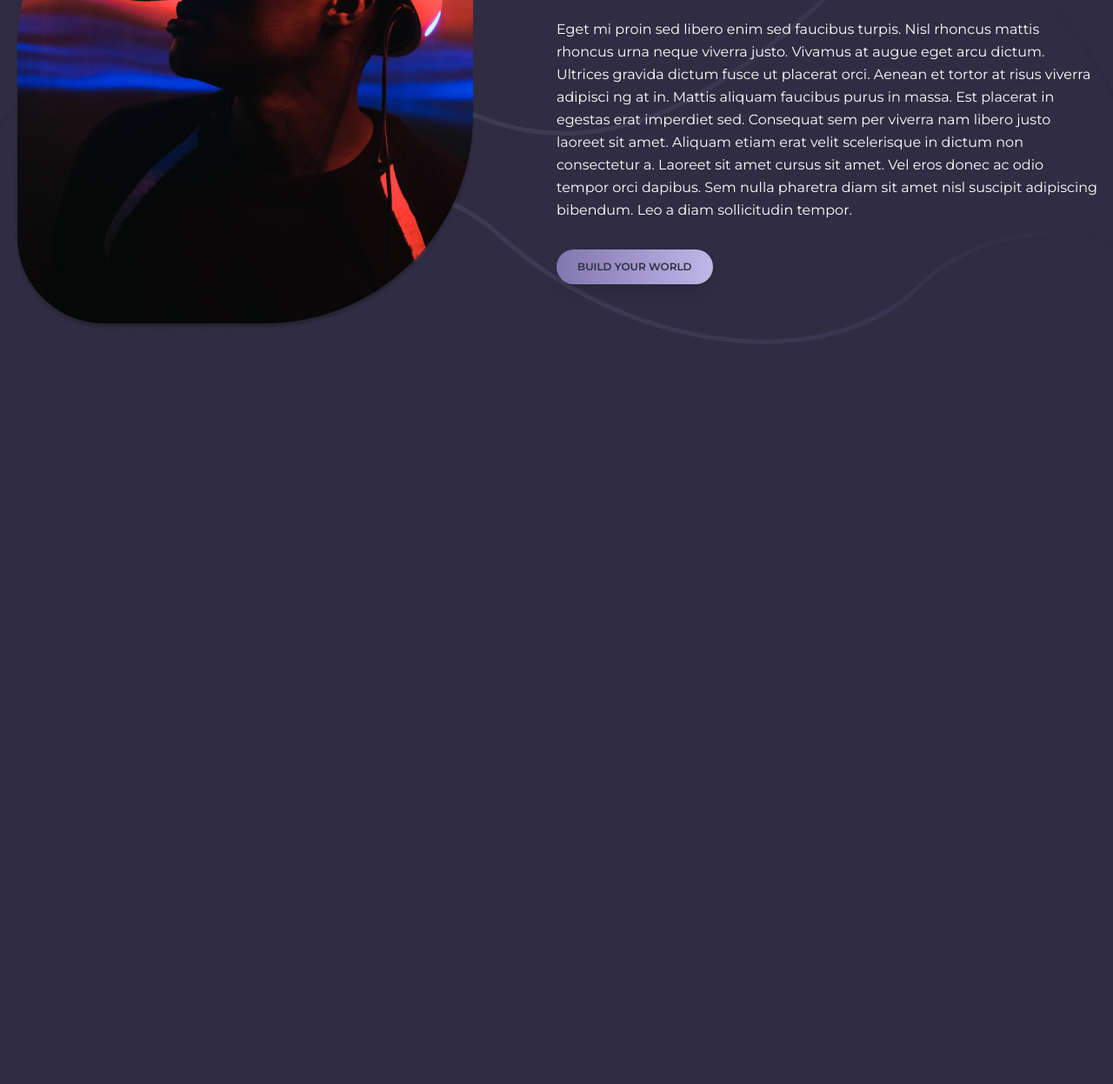
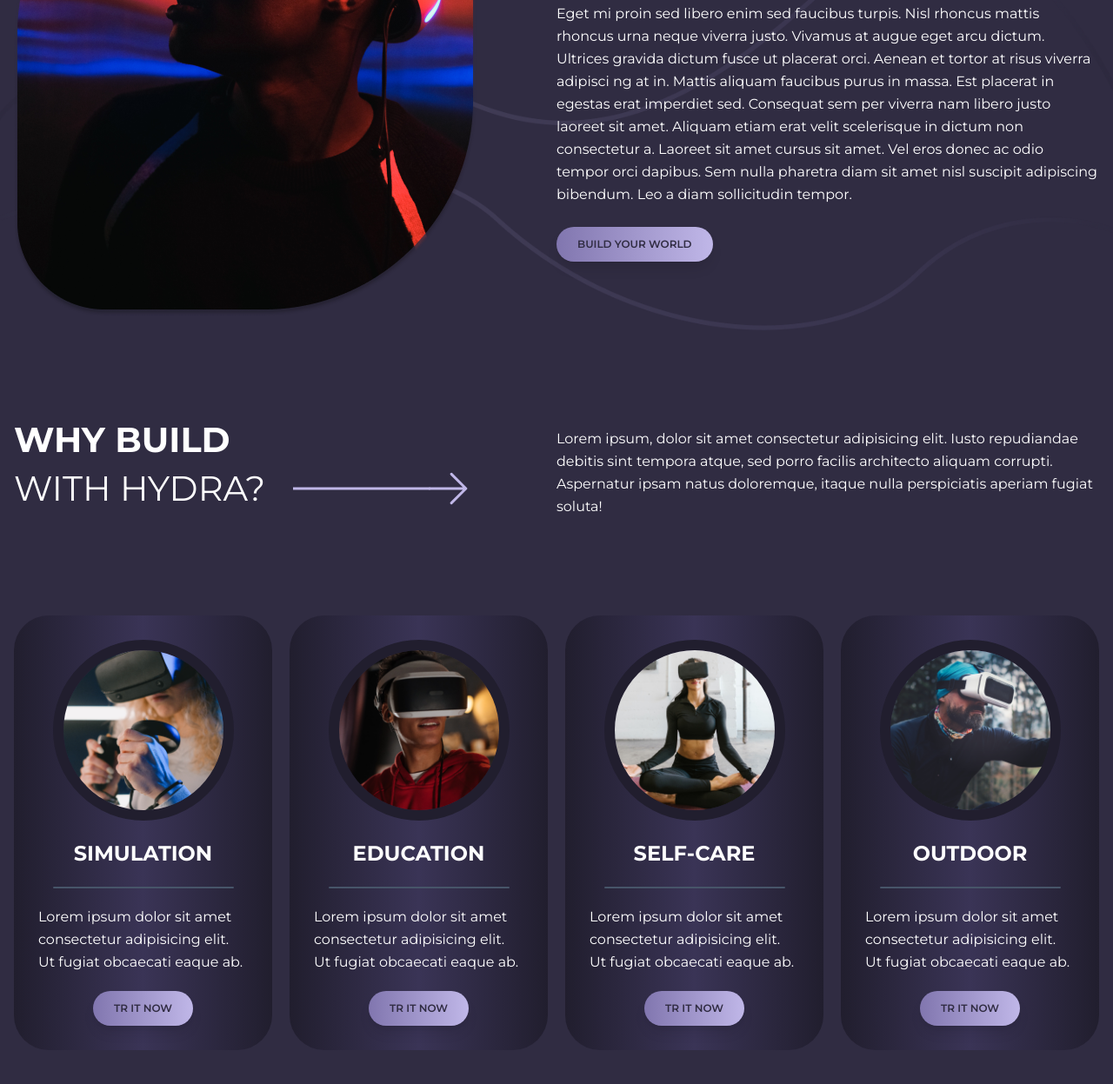
Before and after one commit to rustiandacodes/hydra-virtual-reality-landingpage-w-tailwind, a website: page index.html in a window 1280 px wide. Shown: the part 1311-2558 px from the top of the page at 87% size. Before the commit the page ends 1707 px from the top, so only its background shows below. Drawn offline with nearby package versions, Linux system fonts and the light colour scheme.

Commit message:
added services section

```diff
--- a/index.html
+++ b/index.html
@@ -42,7 +42,7 @@
             <a href="#" class="uppercase text-paragraph font-bold px-5 py-2 rounded-full border-[3px] border-white mr-2 hover:text-primary hover:bg-gradient hover:border-none hover:py-3">contact us</a>
             <a href="#" class="uppercase text-paragraph font-bold px-5 py-3 rounded-full text-primary bg-gradient hover:opacity-80">join hydra</a>
           </div>
-          <button id="hamburger" class="rotate-180 h-10 relative lg:hidden">
+          <button id="hamburger" class="rotate-180 h-10 lg:hidden">
             <span class="hamburger-inline-corner duration-300 origin-top-left"></span>
             <span class="hamburger-inline-middle duration-300"></span>
             <span class="hamburger-inline-corner duration-300 origin-bottom-left"></span>
@@ -166,7 +166,7 @@
     <!-- Hero Section End -->
 
     <!-- About Section First -->
-    <section id="about" class="pt-32 pb-26 relative">
+    <section id="about" class="pt-28 lg:32 relative">
       <img class="hidden lg:block absolute bottom-1/4 -z-30" src="/dist/assets/about-vector-top.png" alt="vector-about">
       <img class="hidden lg:block absolute bottom-0 -z-30" src="/dist/assets/about-vector-bottom.png" alt="vector-about">
       <div class="container p-4 mx-auto">
@@ -192,7 +192,7 @@
             <h2 class="uppercase font-bold">about</h2>
             <h2 class="uppercase font-extralight">hydra var</h2>
             </div>
-            <p class="font-light mt-8
+            <p class="font-light mt-5
             ">Eget mi proin sed libero enim sed faucibus turpis. Nisl
             rhoncus mattis rhoncus urna neque viverra justo. Vivamus
             at augue eget arcu dictum. Ultrices gravida dictum fusce
@@ -205,7 +205,7 @@
             odio tempor orci dapibus. Sem nulla pharetra diam sit
             amet nisl suscipit adipiscing bibendum. Leo a diam
             sollicitudin tempor.</p>
-            <div class="w-full flex items-center gap-5 p-4 lg:p-0 mt-8">
+            <div class="w-full flex items-center gap-5 p-4 lg:p-0 mt-6">
               <a href="#" class="btn-gradient">build your world</a>
             </div>
           </div>
@@ -214,6 +214,84 @@
     </section>
     <!-- About Section End -->
 
+    <!-- Services Section Start -->
+    <section id="services" class="pt-20 lg:32">
+      <div class="container mx-auto p-4">
+        <div class="lg:flex items-center mb-8 lg:mb-24">
+          <div class="text-center lg:text-start lg:w-1/2">
+            <h2 class="uppercase font-bold">why build</h2>
+            <div class="lg:flex items-center gap-8 lg:-mt-6">
+              <h2 class="uppercase font-extralight">with hydra?</h2>
+              <span class="hidden lg:inline"><img src="/dist/assets/long-arrow.svg" alt="long-arrow"></span>
+            </div>
+          </div>
+          <div class="hidden lg:block w-1/2
+          ">
+            <p>Lorem ipsum, dolor sit amet consectetur adipisicing elit. Iusto repudiandae debitis sint tempora atque, sed porro facilis architecto aliquam corrupti. Aspernatur ipsam natus doloremque, itaque nulla perspiciatis aperiam fugiat soluta!</p>
+          </div>
+        </div>
+            <div class="swiper servicesSwiper relative cursor-grab">
+              <!-- Additional required wrapper -->
+              <div class="swiper-wrapper">
+                <!-- Slides -->
+                <div class="swiper-slide w-full h-40 bg-gradient-to-r from-purpleCorner via-purpleMiddle to-purpleCorner p-7 mx-auto rounded-[40px]">
+                  <div class=" flex flex-col items-center gap-5">
+                    <img class="rounded-full w-52 border-purpleCorner border-[12px]" src="/dist/assets/hydra-simsulation.png" alt="">
+                    <h3 class="uppercase text-h3 font-bold">simulation</h3>
+                    <span class="w-52 h-[2px] rounded-full bg-slate-600"></span>
+                    <p >Lorem ipsum dolor sit amet consectetur adipisicing elit. Ut fugiat obcaecati eaque ab.</p>
+                    <div class="w-52">
+                      <a href="#" class="btn-gradient mx-auto">tr it now</a>
+                    </div>
+                  </div>
+                </div>
+                <div class="swiper-slide w-full h-40 bg-gradient-to-r from-purpleCorner via-purpleMiddle to-purpleCorner p-7 mx-auto rounded-[40px]">
+                  <div class=" flex flex-col items-center gap-5">
+                    <img class="rounded-full w-52 border-purpleCorner border-[12px]" src="/dist/assets/hydra-education.png" alt="">
+                    <h3 class="uppercase text-h3 font-bold">education</h3>
+                    <span class="w-52 h-[2px] rounded-full bg-slate-600"></span>
+                    <p >Lorem ipsum dolor sit amet consectetur adipisicing elit. Ut fugiat obcaecati eaque ab.</p>
+                    <div class="w-52">
+                      <a href="#" class="btn-gradient mx-auto">tr it now</a>
+                    </div>
+                  </div>
+                </div>
+                <div class="swiper-slide w-full h-40 bg-gradient-to-r from-purpleCorner via-purpleMiddle to-purpleCorner p-7 mx-auto rounded-[40px]">
+                  <div class=" flex flex-col items-center gap-5">
+                    <img class="rounded-full w-52 border-purpleCorner border-[12px]" src="/dist/assets/hydra-selfcare.png" alt="">
+                    <h3 class="uppercase text-h3 font-bold">self-care</h3>
+                    <span class="w-52 h-[2px] rounded-full bg-slate-600"></span>
+                    <p >Lorem ipsum dolor sit amet consectetur adipisicing elit. Ut fugiat obcaecati eaque ab.</p>
+                    <div class="w-52">
+                      <a href="#" class="btn-gradient mx-auto">tr it now</a>
+                    </div>
+                  </div>
+                </div>
+                <div class="swiper-slide w-full h-40 bg-gradient-to-r from-purpleCorner via-purpleMiddle to-purpleCorner p-7 mx-auto rounded-[40px]">
+                  <div class=" flex flex-col items-center gap-5">
+                    <img class="rounded-full w-52 border-purpleCorner border-[12px]" src="/dist/assets/hydra-outdor.png" alt="">
+                    <h3 class="uppercase text-h3 font-bold">outdoor</h3>
+                    <span class="w-52 h-[2px] rounded-full bg-slate-600"></span>
+                    <p >Lorem ipsum dolor sit amet consectetur adipisicing elit. Ut fugiat obcaecati eaque ab.</p>
+                    <div class="w-52">
+                      <a href="#" class="btn-gradient mx-auto">tr it now</a>
+                    </div>
+                  </div>
+                </div>
+              </div>
+              <div class="w-full lg:hidden flex justify-between absolute top-[50%] px-2 ">
+                <div class="button-prev z-50">
+                  <img src="/dist/assets/prev-services.svg" alt="icon">
+                </div>
+                <div class="button-next z-50">
+                  <img src="/dist/assets/next-services.svg" alt="icon">
+                </div>
+              </div>
+            </div>
+      </div>
+    </section>
+    <!-- Services Section End -->
+
   </body>
   <script src="/node_modules/swiper/swiper-bundle.min.js"></script>
   <script src="/dist/script.js"></script>
--- a/src/input.css
+++ b/src/input.css
@@ -4,7 +4,7 @@
 
 @layer base {
   body {
-    @apply text-white bg-primary font-montserrat lg:overflow-auto;
+    @apply text-white bg-primary font-montserrat lg:overflow-auto pb-96;
   }
 
   h2 {
```
Also changed, not shown: dist/assets/hydra-education.png (added), dist/assets/hydra-outdor.png (added), dist/assets/hydra-selfcare.png (added), dist/assets/hydra-simsulation.png (added), dist/assets/next-services.svg (added), dist/assets/prev-services.svg (added), dist/output.css, dist/script.js.
